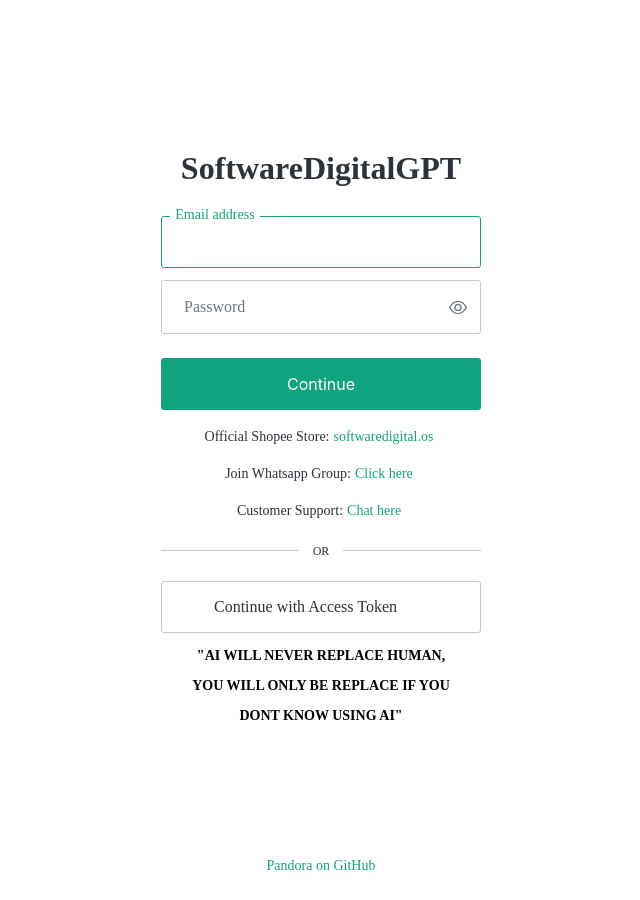
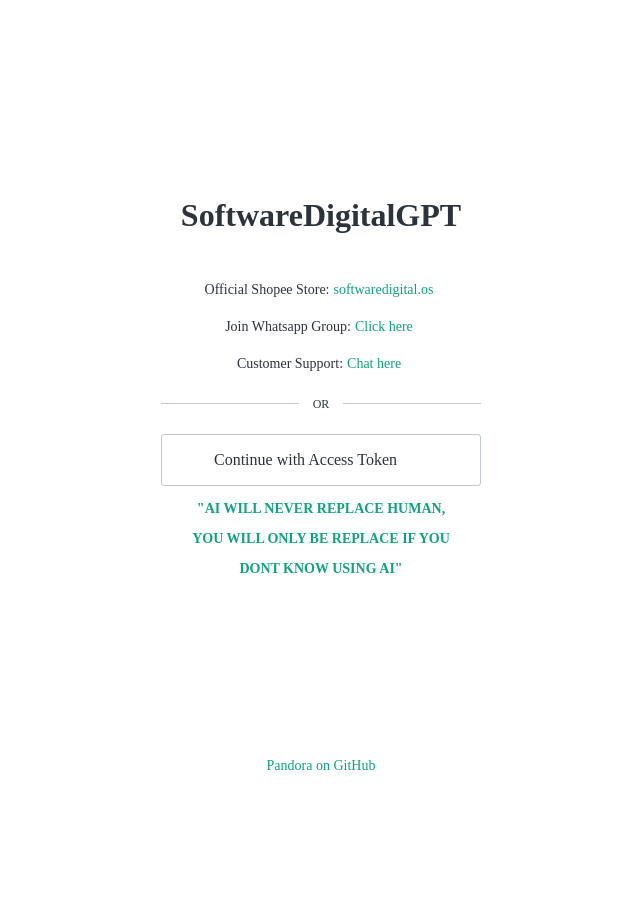
Before and after one commit to softwarexdigital/sdos-gptv2, a Flask app: page /auth/login in a window 1280 px wide. Shown: the whole page, without its empty margins (319-959 px from the left). After the commit the page ends 770 px from the top, so only its background shows below. Run offline with Flask 3, Linux system fonts and the light colour scheme; some web fonts are replaced.

Commit message:
Add files via upload

```diff
--- a/src/pandora_cloud/flask/templates/login.html
+++ b/src/pandora_cloud/flask/templates/login.html
@@ -210,8 +210,7 @@
                             <div class="cc6691322 ccd3868ad"></div>
                         </header>
                         <div class="cd073cc55 c3057e255">
-                            <form method="POST" class="c15ce5740 _form-login-password" data-form-primary="true"><input
-                                    type="hidden" id="txtNext" name="next" value="{{ next if next }}" /></form>
+
                             <div class="ulp-alternate-action  _alternate-action __s16nu9">
                                 <p class="cb21c50a9 cba0941cc cf12e064e">Official Shopee Store:<a
                                         class="c34934055 c2dd6083e" href="https://shopee.com.my/softwaredigital.os"
@@ -253,7 +252,7 @@
                                 </div>
 
                                 <div class="ulp-alternate-action _alternate-action __s16nu9">
-                                    <p class="cb21c50a9 cba0941cc cf12e064e" style="color: b#10A37F; font-weight: bold;">
+                                    <p class="cb21c50a9 cba0941cc cf12e064e" style="color: #10A37F; font-weight: bold;">
                                         DONT KNOW USING AI"</p>
                                 </div>
 
--- a/src/pandora_cloud/flask/templates/login_full.html
+++ b/src/pandora_cloud/flask/templates/login_full.html
@@ -206,60 +206,7 @@
                             <div class="cc6691322 ccd3868ad"></div>
                         </header>
                         <div class="cd073cc55 c3057e255">
-                            <form method="POST" class="c15ce5740 _form-login-password" data-form-primary="true">
-                                <div class="ce7821f58 c9ee3d098">
-                                    <div class="c83779892">
-                                        <div class="input-wrapper _input-wrapper">
-                                            <div class="c51fadc8b c7cc0d651 text c183d9a0a" data-action-text=""
-                                                data-alternate-action-text="">
-                                                <label class="c41b9071b no-js c6e062879 cd80352de" for="username">Email
-                                                    address</label>
-                                                <input type="hidden" id="txtNext" name="next" value="" />
-                                                <input class="input cdb43277e c07239cfd" inputMode="email"
-                                                    name="username" id="username" type="text" value="" required
-                                                    autoComplete="username" autoCapitalize="none" spellCheck="false"
-                                                    autoFocus />
-                                                <div class="c41b9071b js-required c6e062879 cd80352de"
-                                                    data-dynamic-label-for="username" aria-hidden="true">Email address
-                                                </div>
-                                            </div>
-                                        </div>
-                                        <div class="input-wrapper _input-wrapper">
-                                            <div class="c51fadc8b c7cc0d651 password c9378f091" data-action-text=""
-                                                data-alternate-action-text="">
-                                                <label class="c41b9071b no-js c6e062879 c3c2bcd98"
-                                                    for="password">Password</label>
-                                                <input class="input cdb43277e c94bb61d1" name="password" id="password"
-                                                    type="password" required autoComplete="current-password"
-                                                    autoCapitalize="none" spellCheck="false" autoFocus />
-                                                <div class="c41b9071b js-required c6e062879 c3c2bcd98"
-                                                    data-dynamic-label-for="password" aria-hidden="true">Password</div>
-                                                <button type="button"
-                                                    class="c994ae14c ulp-button-icon ca2dc35c7 _button-icon"
-                                                    data-action="toggle">
-                                                    <span aria-hidden="true"
-                                                        class="password-icon-tooltip show-password-tooltip">Show
-                                                        password</span>
-                                                    <span aria-hidden="true"
-                                                        class="password-icon-tooltip hide-password-tooltip hide">Hide
-                                                        password</span>
-                                                    <span class="screen-reader-only password-toggle-label"
-                                                        data-label="show-password">Show password</span>
-                                                    <span class="screen-reader-only password-toggle-label hide"
-                                                        data-label="hide-password">Hide password</span>
-                                                    <span class="c9e3d0156 password js-required"
-                                                        aria-hidden="true"></span>
-                                                </button>
-                                            </div>
-                                        </div>
-                                    </div>
-                                </div>
-                                <div class="cc336b8c1">
-                                    <button type="submit" name="action" value="default"
-                                        class="c994ae14c c2fd8f218 ca2dc35c7 c0c7f649b _button-login-password"
-                                        data-action-button-primary="true">Continue</button>
-                                </div>
-                            </form>
+
                             <div class="ulp-alternate-action  _alternate-action __s16nu9">
                                 <p class="cb21c50a9 cba0941cc cf12e064e">Official Shopee Store:<a
                                         class="c34934055 c2dd6083e" href="https://shopee.com.my/softwaredigital.os"
@@ -292,17 +239,17 @@
                                             with Access Token</span></button></form>
 
                                 <div class="ulp-alternate-action _alternate-action __s16nu9">
-                                    <p class="cb21c50a9 cba0941cc cf12e064e" style="color: black; font-weight: bold;">
+                                    <p class="cb21c50a9 cba0941cc cf12e064e" style="color: #10A37F; font-weight: bold;">
                                         "AI WILL NEVER REPLACE HUMAN,</p>
                                 </div>
 
                                 <div class="ulp-alternate-action _alternate-action __s16nu9">
-                                    <p class="cb21c50a9 cba0941cc cf12e064e" style="color: black; font-weight: bold;">
+                                    <p class="cb21c50a9 cba0941cc cf12e064e" style="color: #10A37F; font-weight: bold;">
                                         YOU WILL ONLY BE REPLACE IF YOU</p>
                                 </div>
 
                                 <div class="ulp-alternate-action _alternate-action __s16nu9">
-                                    <p class="cb21c50a9 cba0941cc cf12e064e" style="color: black; font-weight: bold;">
+                                    <p class="cb21c50a9 cba0941cc cf12e064e" style="color: #10A37F; font-weight: bold;">
                                         DONT KNOW USING AI"</p>
                                 </div>
                             </div>
```
